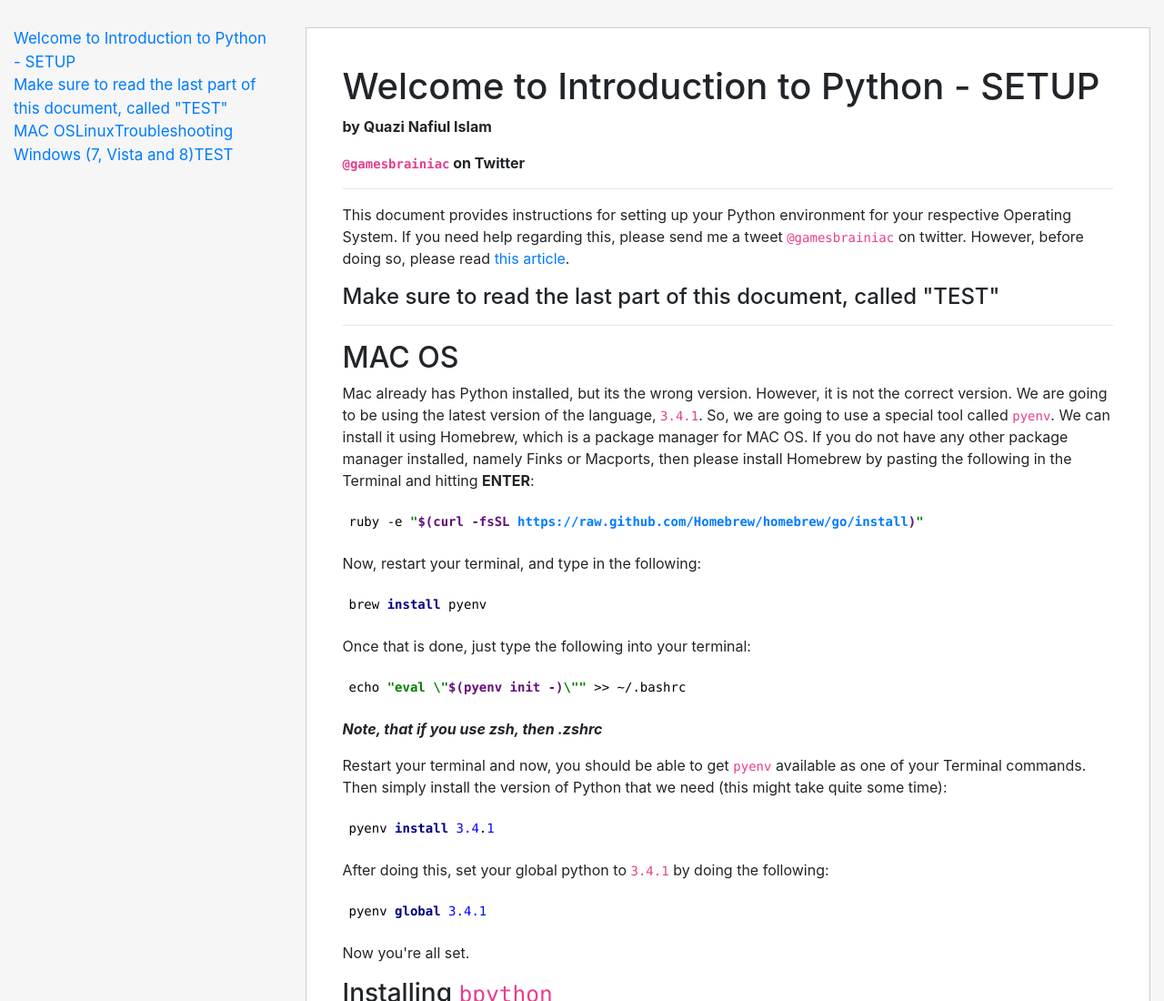
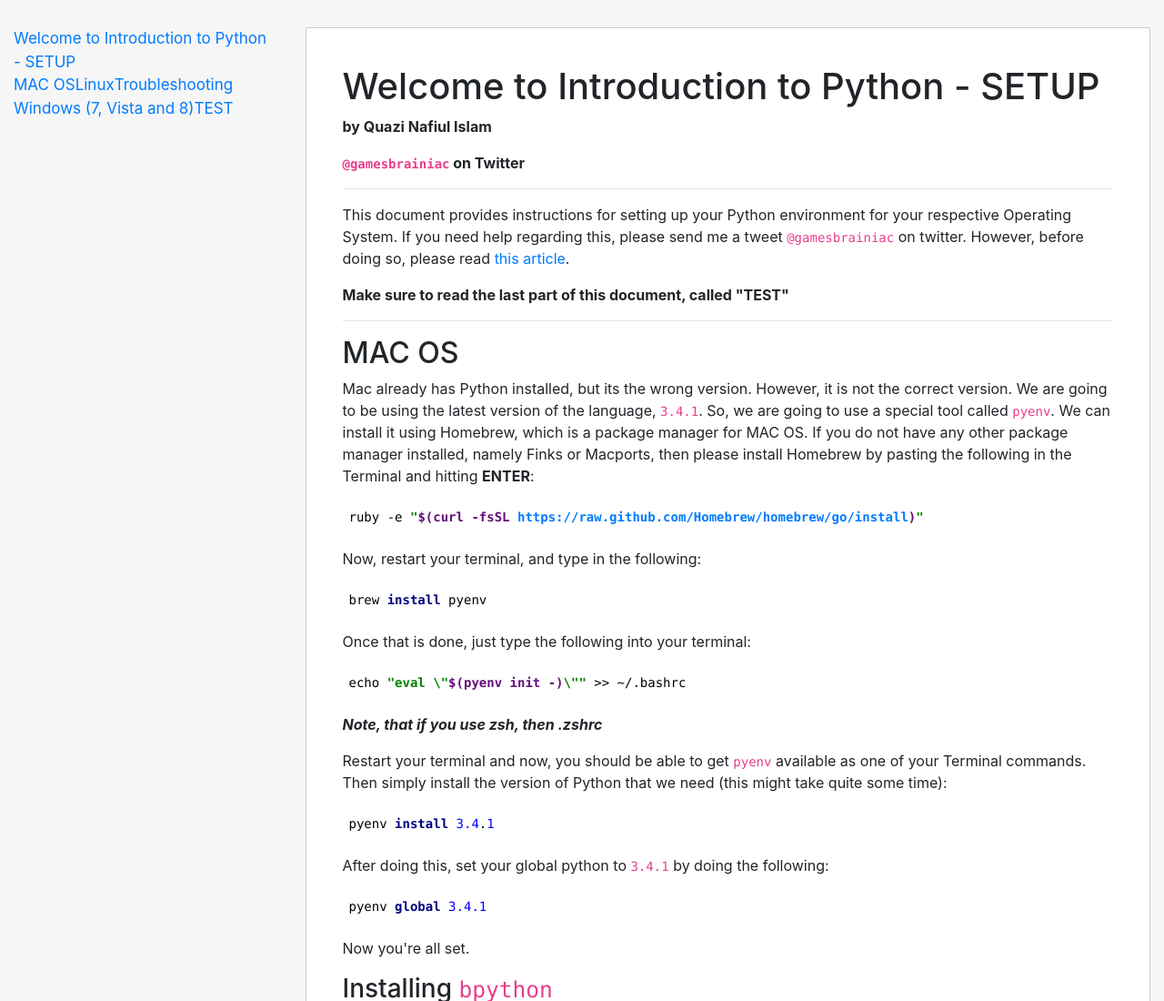
Before and after one commit to gamesbrainiac/intropy-setup, a plain HTML site: page index.html in a window 1280 px wide. Shown: the top 1100 px of the page at 91% size. Drawn offline with nearby package versions, Linux system fonts and the light colour scheme.

Commit message:
Update documentation

```diff
--- a/index.html
+++ b/index.html
@@ -156,7 +156,7 @@ Intellij Idea-like styling (c) Vasily Polovnyov <vast@whiteants.net>
   <div class="container-fluid">
     <div class="row-fluid">
       <div class="span3">
-        <ul class="nav nav-list"><li><a href="#welcome_to_introduction_to_python___setup">Welcome to Introduction to Python - SETUP</a></li><li><a href="#make_sure_to_read_the_last_part_of_this_document__called__quot_test_quot_">Make sure to read the last part of this document, called &quot;TEST&quot;</a></li><li><a href="#mac_os">MAC OS</a></li><li><a href="#linux">Linux</a></li><li><a href="#troubleshooting">Troubleshooting</a></li><li><a href="#windows__7__vista_and_8_">Windows (7, Vista and 8)</a></li><li><a href="#test">TEST</a></li></ul>
+        <ul class="nav nav-list"><li><a href="#welcome_to_introduction_to_python___setup">Welcome to Introduction to Python - SETUP</a></li><li><a href="#mac_os">MAC OS</a></li><li><a href="#linux">Linux</a></li><li><a href="#troubleshooting">Troubleshooting</a></li><li><a href="#windows__7__vista_and_8_">Windows (7, Vista and 8)</a></li><li><a href="#test">TEST</a></li></ul>
       </div>
       <div class="span9 main">
         <a name="welcome_to_introduction_to_python___setup"></a><h1>Welcome to Introduction to Python - SETUP<a class="anchorlink" href="#welcome_to_introduction_to_python___setup"></a></h1>
@@ -164,7 +164,7 @@ Intellij Idea-like styling (c) Vasily Polovnyov <vast@whiteants.net>
 <p><strong><code>@gamesbrainiac</code> on Twitter</strong></p>
 <hr>
 <p>This document provides instructions for setting up your Python environment for your respective Operating System. If you need help regarding this, please send me a tweet <code>@gamesbrainiac</code> on twitter. However, before doing so, please read <a href="https://github.com/yyuu/pyenv/wiki/Common-build-problems">this article</a>.</p>
-<a name="make_sure_to_read_the_last_part_of_this_document__called__quot_test_quot_"></a><h4>Make sure to read the last part of this document, called &quot;TEST&quot;<a class="anchorlink" href="#make_sure_to_read_the_last_part_of_this_document__called__quot_test_quot_"></a></h4>
+<p><strong>Make sure to read the last part of this document, called &quot;TEST&quot;</strong></p>
 <hr>
 <a name="mac_os"></a><h2>MAC OS<a class="anchorlink" href="#mac_os"></a></h2>
 <p>Mac already has Python installed, but its the wrong version. However, it is not the correct version. We are going to be using the latest version of the language, <code>3.4.1</code>. So, we are going to use a special tool called <code>pyenv</code>. We can install it using Homebrew, which is a package manager for MAC OS. If you do not have any other package manager installed, namely Finks or Macports, then please install Homebrew by pasting the following in the Terminal and hitting <strong>ENTER</strong>:</p>
```
